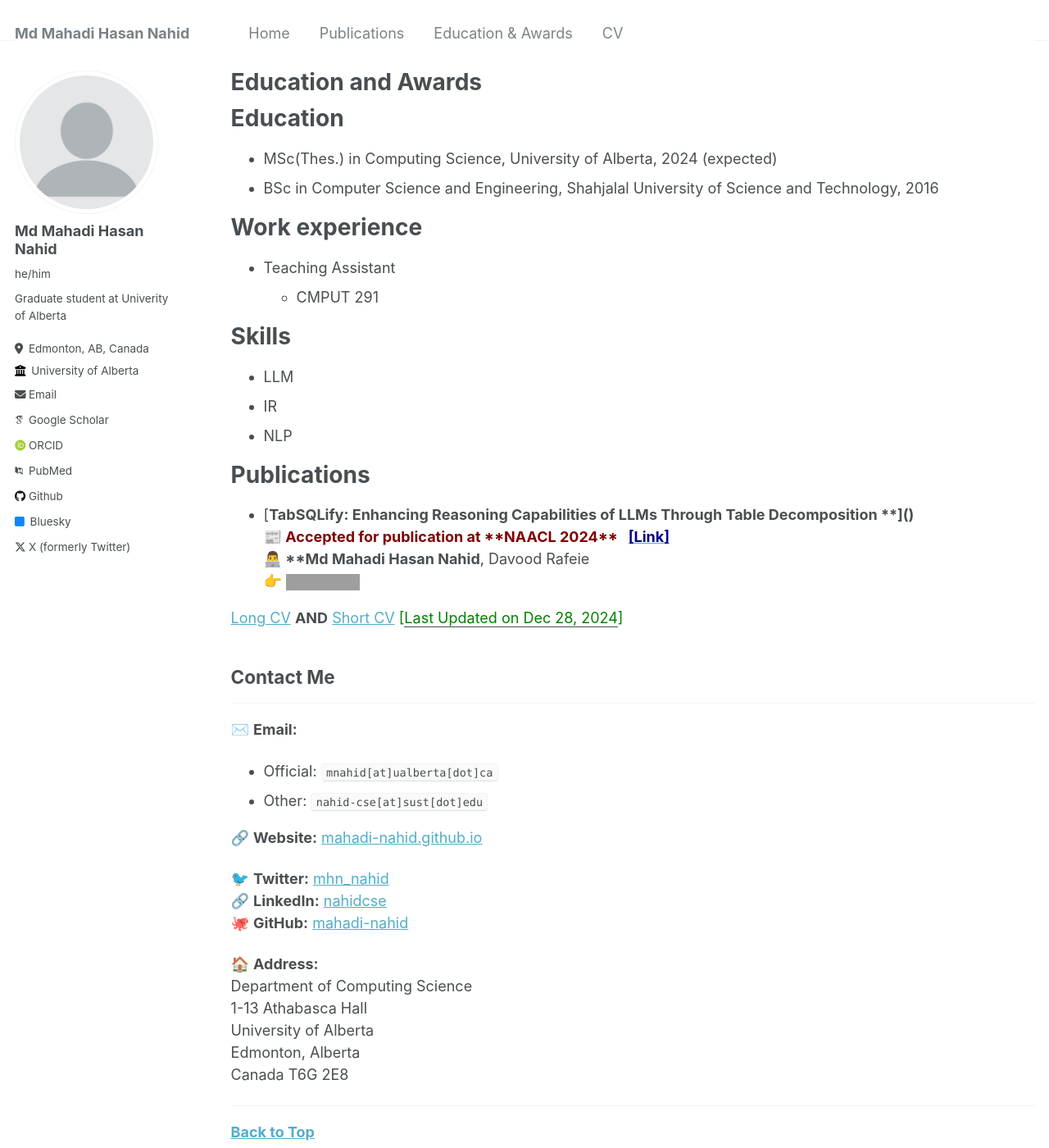
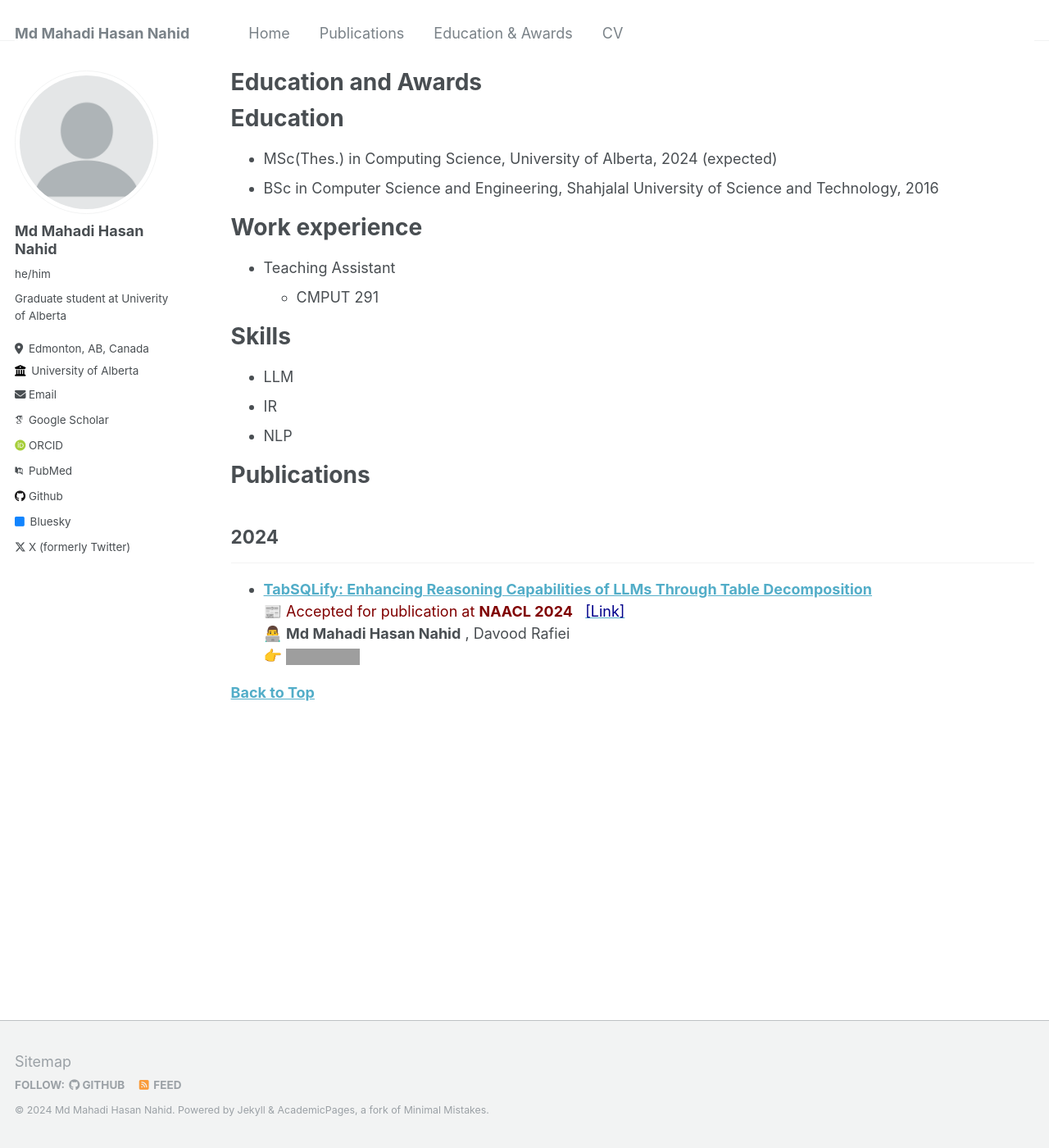
Before and after one commit to mahadi-nahid/mahadi-nahid.github.io, a Jekyll site: the page built from _pages/education-awards.md, in a window 1280 px wide and 1400 px high. Shown: the whole window at 82% size. Built offline with Jekyll 4.4.1, drawn with Linux system fonts in a browser that asks for light colours; some web fonts are replaced; grey boxes are pictures that could not be loaded.

Commit message:
updated -

```diff
--- a/_pages/education-awards.md
+++ b/_pages/education-awards.md
@@ -26,44 +26,14 @@ Skills
 
 Publications
 ======
-* [**TabSQLify: Enhancing Reasoning Capabilities of LLMs Through Table Decomposition **]()<br/>
+## 2024
+-----------
+* [**TabSQLify: Enhancing Reasoning Capabilities of LLMs Through Table Decomposition**](https://2024.naacl.org)<br/>
 📰 <span style ="color:Maroon"> Accepted for publication at **NAACL 2024** &nbsp; </span> [<span style ="color:DarkBlue"> [Link] </span>](https://2024.naacl.org) <br/>
-👨‍💻  **Md Mahadi Hasan Nahid**, Davood Rafeie <br/>
+👨‍💻 **Md Mahadi Hasan Nahid** , Davood Rafiei <br/>
 👉 [![Paper](https://img.shields.io/badge/Paper-blue)](https://2024.naacl.org)
 
 
-<p>
-  <a href="https://mahadi-nahid.github.io/files/mnahid_cv.pdf" target="_blank" title="Long CV">Long CV</a>
-  <strong>AND</strong>
-  <a href="https://mahadi-nahid.github.io/files/mnahid_cv.pdf" target="_blank" title="Short CV">Short CV</a>
-  <span style="color:green;">[<ins>Last Updated on Dec 28, 2024</ins>]</span>
-</p>
-
-
-## Contact Me
-
----
-
-✉️ **Email:**
-- Official: `mnahid[at]ualberta[dot]ca`
-- Other: `nahid-cse[at]sust[dot]edu`
-
-🔗 **Website:** [mahadi-nahid.github.io](https://mahadi-nahid.github.io/)
-
-🐦 **Twitter:** [mhn_nahid](https://twitter.com/mhn_nahid)
-🔗 **LinkedIn:** [nahidcse](https://www.linkedin.com/in/nahidcse/)
-🐙 **GitHub:** [mahadi-nahid](https://github.com/mahadi-nahid)
-
-🏠 **Address:**
-Department of Computing Science
-1-13 Athabasca Hall
-University of Alberta
-Edmonton, Alberta
-Canada T6G 2E8
-
-
-
-----------------------------------------
 
 <!--
 {% include base_path %}
```
Also changed, not shown: _pages/about.md (+29 -1 lines).
